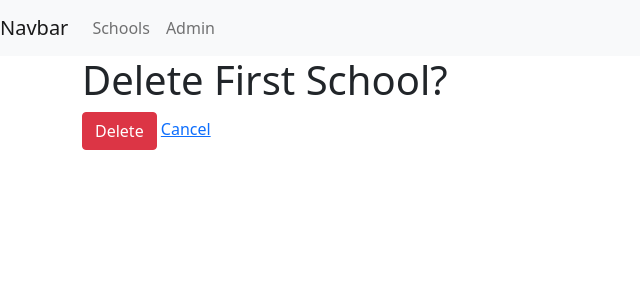
After one commit to shradhaverma001/Advanced-Django-concepts, a Django app: page /basic_appcbv/delete/1/ in a window 1280 px wide. The commit adds this page. Shown: the top 300 px of the page, without its empty margins (0-640 px from the left). Run offline with Django 3.2, Linux system fonts and the light colour scheme; data comes from the database, SQL or seed files in the repository; both versions use the stored data as it was after the commit.

Commit message:
final changes

```diff
--- /dev/null
+++ b/advconcept/basic_appcbv/templates/basic_appcbv/school_confirm_delete.html
@@ -0,0 +1,12 @@
+{% extends "basic_appcbv/basic_app_base.html" %}
+
+{% block body_block %}
+<h1>Delete {{school.name}}? </h1>
+<form  method="post">
+    {% csrf_token %}
+    <input type="submit" class="btn btn-danger" value="Delete">
+    <a href="{% url 'basic_appcbv:detail' pk=school.pk %}">Cancel</a>
+
+</form>
+
+{% endblock %}
--- a/advconcept/basic_appcbv/templates/basic_appcbv/school_detail.html
+++ b/advconcept/basic_appcbv/templates/basic_appcbv/school_detail.html
@@ -15,7 +15,7 @@
 
 </div>
 <div class="container">
-    <p></p>
+    <p><a class='btn btn-warning' href="{% url 'basic_appcbv:update' pk=school_detail.pk %}">Update</a></p>
 </div>
 <!-- in the above for loop school_detail is the by default context dictionary returned from the views.py(context_object_type) -->
 <!-- and the related name used in views.py detail view is used-> .students .all will going to return anything that matches foreign key. -->
--- a/advconcept/basic_appcbv/urls.py
+++ b/advconcept/basic_appcbv/urls.py
@@ -9,7 +9,9 @@ urlpatterns = [
     # url(r'^(?P<pk>[-\w]+)/$',views.SchoolDetailView.as_view(),name='detail'),
     url(r'^(?P<pk>\d+)/$',views.SchoolDetailView.as_view(),name='detail'),
     url(r'^create/$',views.SchoolCreateView.as_view(),name='create'),
-    url(r'^update/(?P<pk>\d+)/$',views.SchoolUpdateView.as_view(),name='update')
+    url(r'^update/(?P<pk>\d+)/$',views.SchoolUpdateView.as_view(),name='update'),
+    url(r'^delete/(?P<pk>\d+)/$',views.SchoolDeleteView.as_view(),name='delete')
+
 ]
 
 # the reason for giving the name ='list' is for url template tag.
--- a/advconcept/basic_appcbv/views.py
+++ b/advconcept/basic_appcbv/views.py
@@ -2,6 +2,8 @@ from django.shortcuts import render
 from django.views.generic import View, TemplateView, ListView, DetailView, CreateView, UpdateView, DeleteView
 # from django.http import HttpResponse
 from . import models
+from django.urls import reverse_lazy
+
 
 # from below you will be provided with a list of records in this model.
 class SchoolListView(ListView):
@@ -24,6 +26,11 @@ class SchoolUpdateView(UpdateView):
     fields = ('name','principal')
     model = models.School
 
+class SchoolDeleteView(DeleteView):
+    model = models.School
+    success_url = reverse_lazy("basic_appcbv:list")
+    # success_url means once you ssuccessfully deleted a school, I want you to go back to the list page of the basic app and show all the schools.
+    # and once you have done deleting this that schhol will no longer be present inn the list.
 
 
 # # This is template view with CBV
```
Also changed, not shown: advconcept/db.sqlite3.
